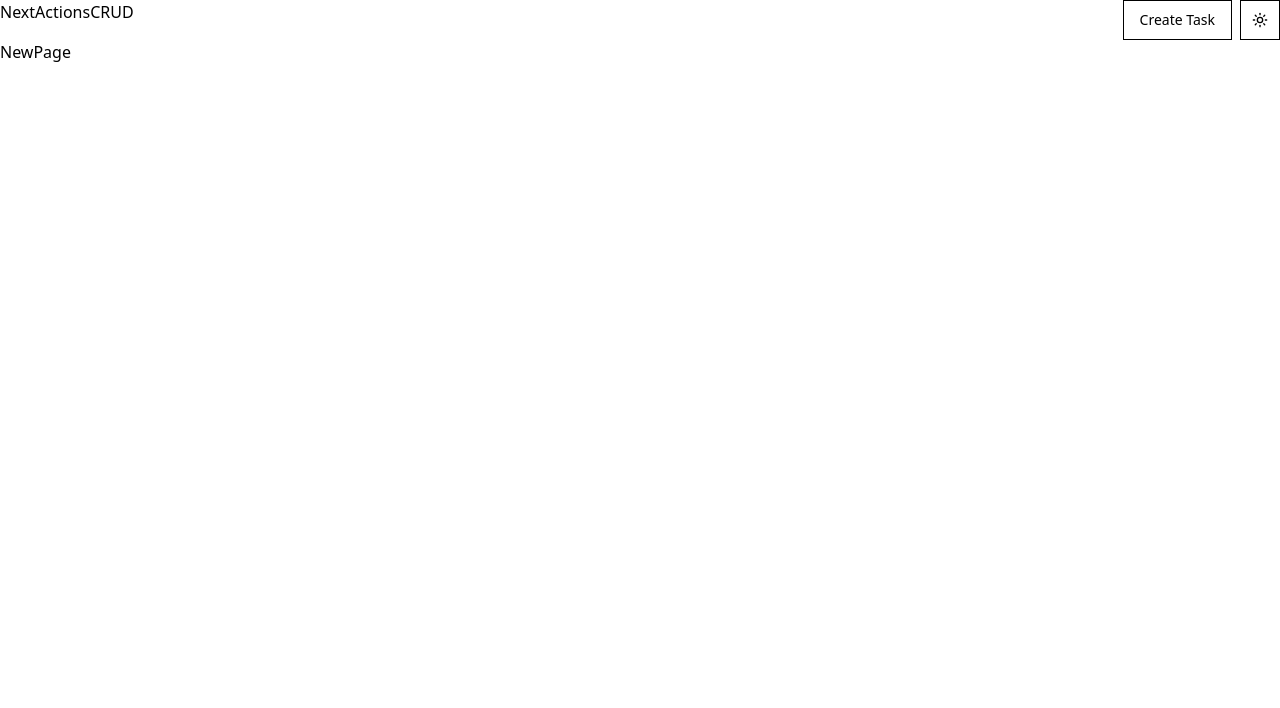
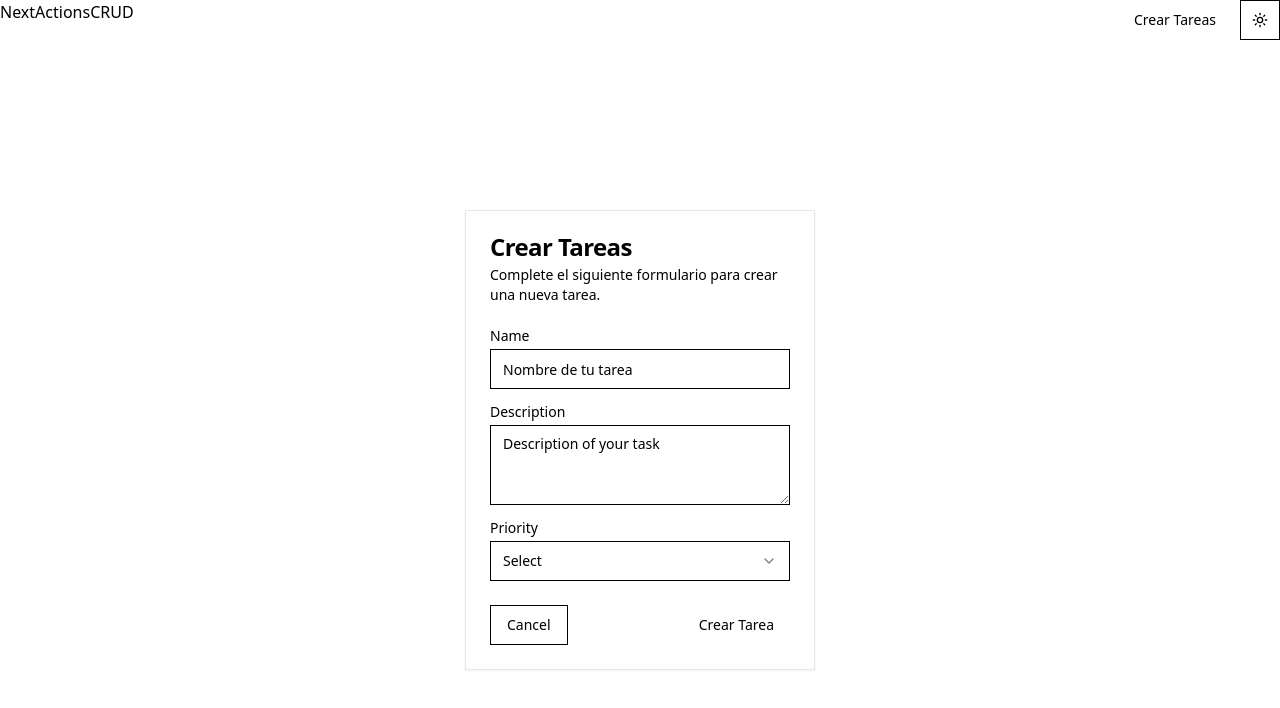
Before and after one commit to PapelConPera/ProyectoJoacoAULAS, a Next.js app: page /new in a window 1280 px wide. Shown: the top 708 px of the page. Built offline with nearby package versions, Linux system fonts and the light colour scheme.

Commit message:
edite y configure la tabla de crear tareas

```diff
--- a/src/app/new/page.tsx
+++ b/src/app/new/page.tsx
@@ -1,6 +1,10 @@
+import { TaskForm } from "./task-form"
+
 function NewPage(){
     return (
-      <div>NewPage</div>
+      <div className="flex justify-center items-center h-screen">
+        <TaskForm/>
+      </div>
     )
   }
 
--- a/src/app/new/task-form.tsx
+++ b/src/app/new/task-form.tsx
@@ -18,42 +18,59 @@ import {
   SelectTrigger,
   SelectValue,
 } from "@/components/ui/select"
+import { Textarea } from "@/components/ui/textarea"
 
-export function CardWithForm() {
+export function TaskForm() {
+    async function createTask(formData: FormData){
+      "use server"
+      const name = formData.get("name")
+      const description = formData.get("description")
+      const priority = formData.get("priority")
+
+      console.log({name, description, priority})
+    }
+
   return (
+  <form action={createTask}>
     <Card className="w-[350px]">
       <CardHeader>
-        <CardTitle>Create project</CardTitle>
-        <CardDescription>Deploy your new project in one-click.</CardDescription>
+        <CardTitle>Crear Tareas</CardTitle>
+        <CardDescription>
+          Complete el siguiente formulario para crear una nueva tarea.
+        </CardDescription>
       </CardHeader>
       <CardContent>
-        <form>
           <div className="grid w-full items-center gap-4">
             <div className="flex flex-col space-y-1.5">
               <Label htmlFor="name">Name</Label>
-              <Input id="name" placeholder="Name of your project" />
+              <Input name="name" id="name" placeholder="Nombre de tu tarea" />
             </div>
             <div className="flex flex-col space-y-1.5">
-              <Label htmlFor="framework">Framework</Label>
-              <Select>
-                <SelectTrigger id="framework">
+              <Label htmlFor="description">Description</Label>
+              <Textarea name="description" id="description" placeholder="Description of your task"/>
+            </div>
+            <div className="flex flex-col space-y-1.5">
+              <Label htmlFor="priority">Priority</Label>
+              <Select name="priority">
+                <SelectTrigger id="priority">
                   <SelectValue placeholder="Select" />
                 </SelectTrigger>
                 <SelectContent position="popper">
-                  <SelectItem value="next">Next.js</SelectItem>
-                  <SelectItem value="sveltekit">SvelteKit</SelectItem>
-                  <SelectItem value="astro">Astro</SelectItem>
-                  <SelectItem value="nuxt">Nuxt.js</SelectItem>
+                  <SelectItem value="low">Low</SelectItem>
+                  <SelectItem value="medium">Medium</SelectItem>
+                  <SelectItem value="high">High</SelectItem>
+                  <SelectItem value="urgent">Urgent</SelectItem>
                 </SelectContent>
               </Select>
             </div>
           </div>
-        </form>
+
       </CardContent>
       <CardFooter className="flex justify-between">
         <Button variant="outline">Cancel</Button>
-        <Button>Deploy</Button>
+        <Button type="submit">Crear Tarea</Button>
       </CardFooter>
     </Card>
+  </form>
   )
 }
--- a/src/components/ui/navbar.tsx
+++ b/src/components/ui/navbar.tsx
@@ -8,9 +8,8 @@ function Navbar(){
             <h1>NextActionsCRUD</h1>
 
 <div className="flex gap-x-2 items-">
-    <Link href="/new"
-    className={buttonVariants({variant: "outline"})}>
-        Create Task
+    <Link href="/new"className={buttonVariants({variant: "secondary"})}>
+        Crear Tareas
     </Link>
         <ModeToggle />
 
--- /dev/null
+++ b/src/components/ui/textarea.tsx
@@ -0,0 +1,22 @@
+import * as React from "react"
+
+import { cn } from "@/lib/utils"
+
+const Textarea = React.forwardRef<
+  HTMLTextAreaElement,
+  React.ComponentProps<"textarea">
+>(({ className, ...props }, ref) => {
+  return (
+    <textarea
+      className={cn(
+        "flex min-h-[80px] w-full rounded-md border border-input bg-background px-3 py-2 text-base ring-offset-background placeholder:text-muted-foreground focus-visible:outline-none focus-visible:ring-2 focus-visible:ring-ring focus-visible:ring-offset-2 disabled:cursor-not-allowed disabled:opacity-50 md:text-sm",
+        className
+      )}
+      ref={ref}
+      {...props}
+    />
+  )
+})
+Textarea.displayName = "Textarea"
+
+export { Textarea }
```
